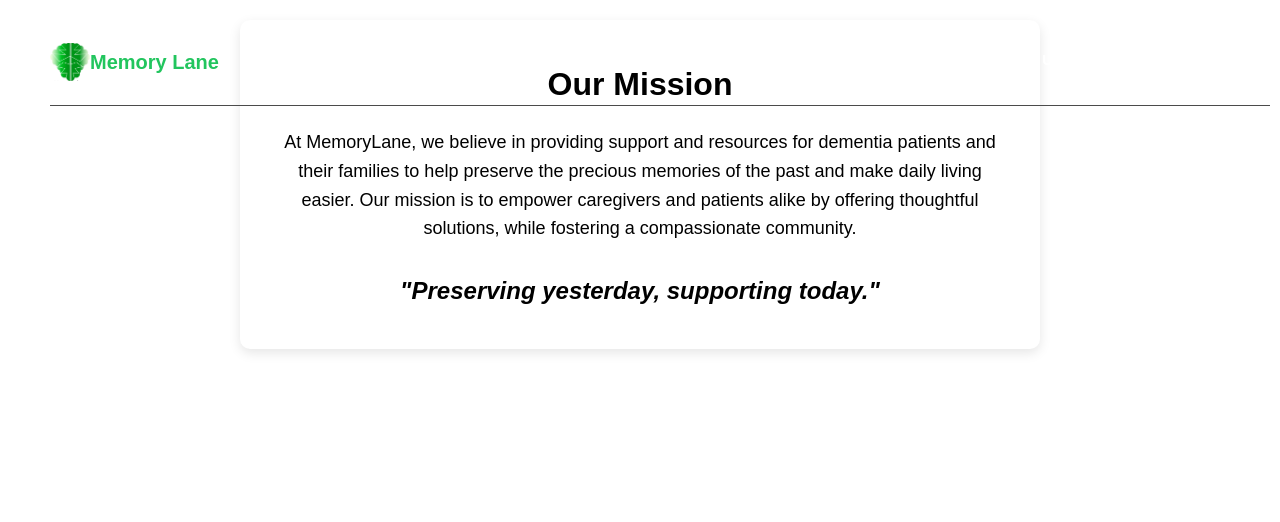
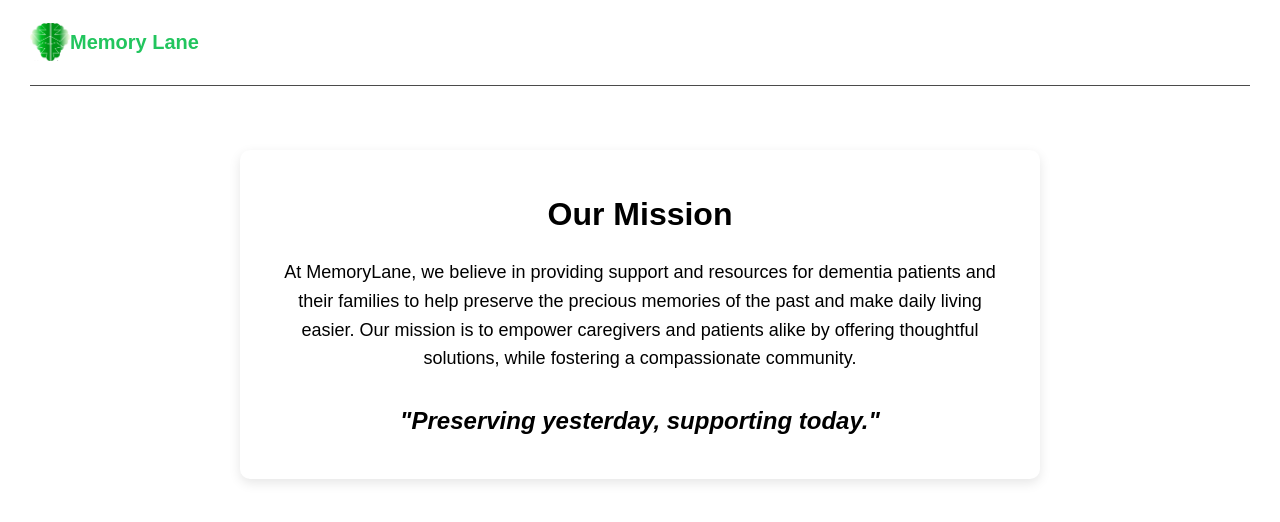
Before and after one commit to aroramrinaal/memorylane, a Next.js app: page /ourmission in a window 1280 px wide. Shown: the top 522 px of the page. Built offline with nearby package versions, Linux system fonts and the light colour scheme.

Commit message:
fix margin top

```diff
--- a/src/Components/MedTracker.tsx
+++ b/src/Components/MedTracker.tsx
@@ -2,6 +2,7 @@ import React, { useState } from 'react';
 
 const styles: { [key: string]: React.CSSProperties } = {
   container: {
+    // margin: '150px auto',
     display: 'flex',
     justifyContent: 'space-between',
     padding: '20px',
--- a/src/pages/Emergency/contacts.tsx
+++ b/src/pages/Emergency/contacts.tsx
@@ -174,6 +174,7 @@ const EmergencyContactList: React.FC = () => {
     <>
       {/* Navigation Bar */}
       <NavBar />
+      <div style={{height:'150px'}}></div>
 
       {/* Main Content */}
       <div style={styles.container}>
--- a/src/pages/medtrackerpage.tsx
+++ b/src/pages/medtrackerpage.tsx
@@ -9,7 +9,7 @@ const MedTrackerPage: React.FC = () => {
     <>
       {/* Render the NavBar at the top */}
       <NavBar />
-
+      <div style={{height:'150px'}}></div>
       {/* Render the MedTracker component */}
       <MedTracker />
     </>
--- a/src/pages/ourmission.tsx
+++ b/src/pages/ourmission.tsx
@@ -8,7 +8,7 @@ const styles: { [key: string]: React.CSSProperties } = {
     justifyContent: 'center',
     alignItems: 'center',
     padding: '40px',
-    margin: '0 auto',
+    margin: 'auto',
     maxWidth: '800px',
     textAlign: 'center',
     backgroundColor: '#ffffff', // Set the background color to white
@@ -34,7 +34,7 @@ const styles: { [key: string]: React.CSSProperties } = {
     fontWeight: '600',
   },
   pageWrapper: {
-    backgroundColor: '#ffffff', // Set the background color to white for the entire page
+    backgroundColor: '#000', // Set the background color to white for the entire page
     padding: '20px',
     minHeight: '100vh',
   },
@@ -42,8 +42,11 @@ const styles: { [key: string]: React.CSSProperties } = {
 
 const OurMission: React.FC = () => {
   return (
-    <div style={styles.pageWrapper}>
+    // <div style={styles.pageWrapper}>
+    <>
       <NavBar />
+      <div style={{height:'150px'}}></div>
+
       <div style={styles.container}>
         <h1 style={styles.heading}>Our Mission</h1>
         <p style={styles.missionText}>
@@ -53,7 +56,8 @@ const OurMission: React.FC = () => {
           "Preserving yesterday, supporting today."
         </p>
       </div>
-    </div>
+      </>
+    // </div>
   );
 };
 
```
